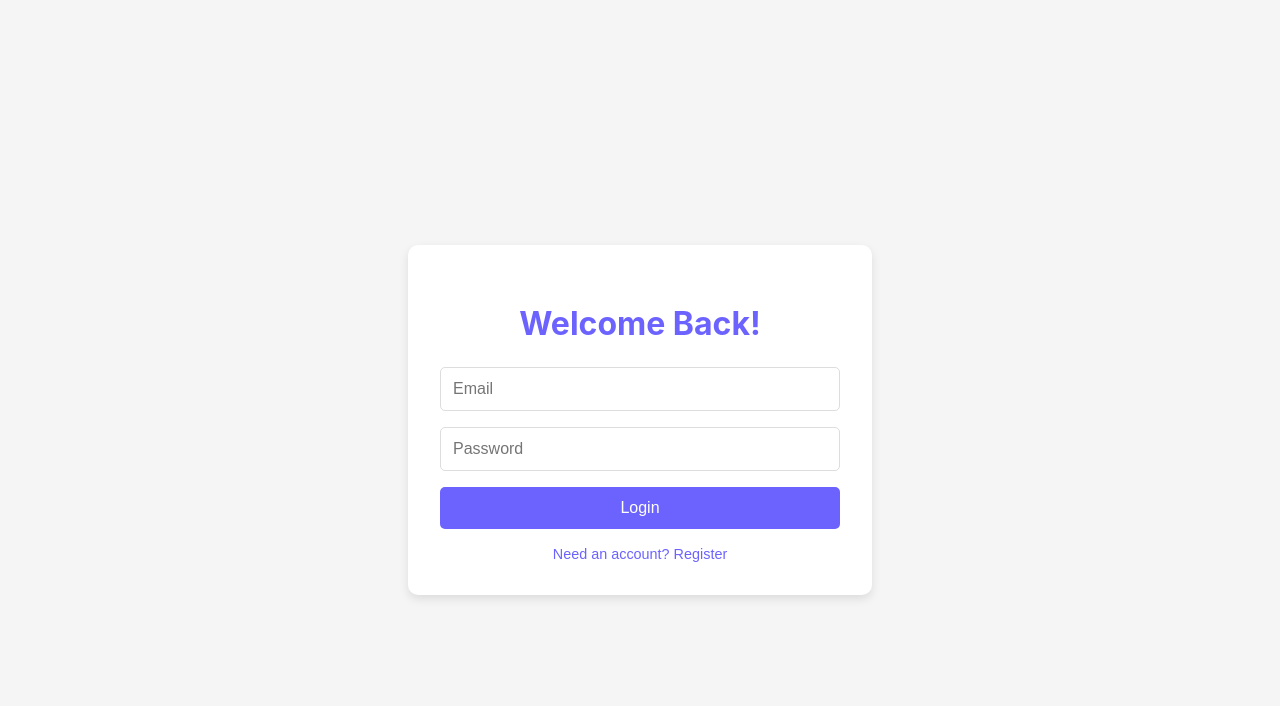
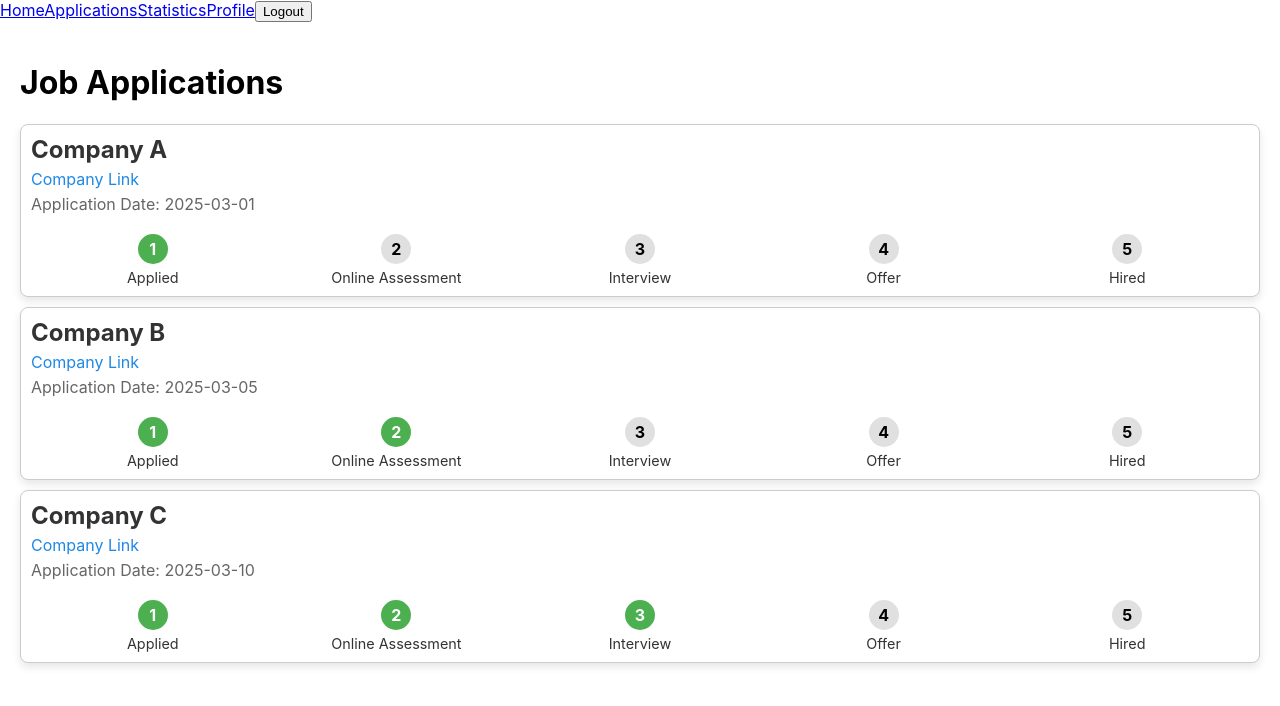
Before and after one commit to izabelamaria24/JobLess, a React (Create React App) app in the folder frontend/: page /applications in a window 1280 px wide. Before the commit this address led to /login. Shown: the top 706 px of the page. Built offline with nearby package versions, Linux system fonts and the light colour scheme.

Commit message:
applications page basic layout

```diff
--- /dev/null
+++ b/frontend/src/components/JobApplication.js
@@ -0,0 +1,26 @@
+import React from 'react';
+import '../design/JobApplication.css';
+
+const statusSteps = ['Applied', 'Online Assessment', 'Interview', 'Offer', 'Hired'];
+
+const JobApplication = ({ company, link, date, status }) => {
+  const currentStep = statusSteps.indexOf(status);
+
+  return (
+    <div className="job-application">
+      <h3>{company}</h3>
+      <p><a href={link} target="_blank" rel="noopener noreferrer">Company Link</a></p>
+      <p>Application Date: {date}</p>
+      <div className="progress-container">
+        {statusSteps.map((step, index) => (
+          <div key={index} className={`progress-step ${index <= currentStep ? 'completed' : ''}`}>
+            <div className="step-number">{index + 1}</div>
+            <div className="step-label">{step}</div>
+          </div>
+        ))}
+      </div>
+    </div>
+  );
+};
+
+export default JobApplication;
--- a/frontend/src/components/ProtectedRoute.js
+++ b/frontend/src/components/ProtectedRoute.js
@@ -3,8 +3,10 @@ import { useContext } from "react";
 import { AuthContext } from "../context/AuthContext";
 
 const ProtectedRoute = ({ children }) => {
-    const { user } = useContext(AuthContext);
-    return user ? children : <Navigate to="/login" />;
+    // const { user } = useContext(AuthContext);
+    // return user ? children : <Navigate to="/login" />;
+
+    return children;
 };
 
 export default ProtectedRoute;
--- /dev/null
+++ b/frontend/src/design/Applications.css
@@ -0,0 +1,17 @@
+.applications-page {
+    padding: 20px;
+  }
+
+  .job-application {
+    border: 1px solid #ccc;
+    padding: 10px;
+    margin-bottom: 10px;
+  }
+
+  .job-application h3 {
+    margin: 0;
+  }
+
+  .job-application p {
+    margin: 5px 0;
+  }
--- /dev/null
+++ b/frontend/src/design/JobApplication.css
@@ -0,0 +1,91 @@
+.job-application {
+    border: 1px solid #e0e0e0;
+    border-radius: 8px;
+    box-shadow: 0 4px 8px rgba(0, 0, 0, 0.1);
+    padding: 20px;
+    margin-bottom: 20px;
+    background-color: #fff;
+    transition: transform 0.2s;
+  }
+
+  .job-application:hover {
+    transform: translateY(-5px);
+  }
+
+  .job-application h3 {
+    margin: 0 0 10px;
+    font-size: 1.5em;
+    color: #333;
+  }
+
+  .job-application p {
+    margin: 5px 0;
+    color: #666;
+  }
+
+  .job-application a {
+    color: #1e88e5;
+    text-decoration: none;
+  }
+
+  .job-application a:hover {
+    text-decoration: underline;
+  }
+
+  .progress-container {
+    display: flex;
+    justify-content: space-between;
+    margin-top: 20px;
+    position: relative;
+  }
+
+  .progress-step {
+    display: flex;
+    flex-direction: column;
+    align-items: center;
+    position: relative;
+    flex: 1;
+  }
+
+  .progress-step::before {
+    content: '';
+    position: absolute;
+    top: 50%;
+    left: -50%;
+    width: 100%;
+    height: 2px;
+    background-color: #e0e0e0;
+    z-index: -1;
+  }
+
+  .progress-step:first-child::before {
+    display: none;
+  }
+
+  .progress-step.completed .step-number {
+    background-color: #4caf50;
+    color: white;
+  }
+
+  .step-number {
+    width: 30px;
+    height: 30px;
+    border-radius: 50%;
+    background-color: #e0e0e0;
+    display: flex;
+    align-items: center;
+    justify-content: center;
+    margin-bottom: 5px;
+    font-weight: bold;
+    transition: transform 0.2s;
+  }
+
+  .step-number:hover {
+    transform: scale(1.2);
+  }
+
+  .step-label {
+    font-size: 0.9em;
+    text-align: center;
+    color: #333;
+  }
--- a/frontend/src/pages/Applications.js
+++ b/frontend/src/pages/Applications.js
@@ -1,8 +1,43 @@
+import React from 'react';
+import JobApplication from '../components/JobApplication';
+import "../design/Applications.css";
+
+const applications = [
+  {
+    company: 'Company A',
+    link: 'https://companya.com',
+    date: '2025-03-01',
+    status: 'Applied'
+  },
+  {
+    company: 'Company B',
+    link: 'https://companyb.com',
+    date: '2025-03-05',
+    status: 'Online Assessment'
+  },
+  {
+    company: 'Company C',
+    link: 'https://companyc.com',
+    date: '2025-03-10',
+    status: 'Interview'
+  }
+];
+
 const Applications = () => {
-    return (
-        <>
+  return (
+    <div className="applications-page">
+      <h1>Job Applications</h1>
+      {applications.map((app, index) => (
+        <JobApplication
+          key={index}
+          company={app.company}
+          link={app.link}
+          date={app.date}
+          status={app.status}
+        />
+      ))}
+    </div>
+  );
+};
 
-        </>
-    );
-};
 export default Applications;
```
